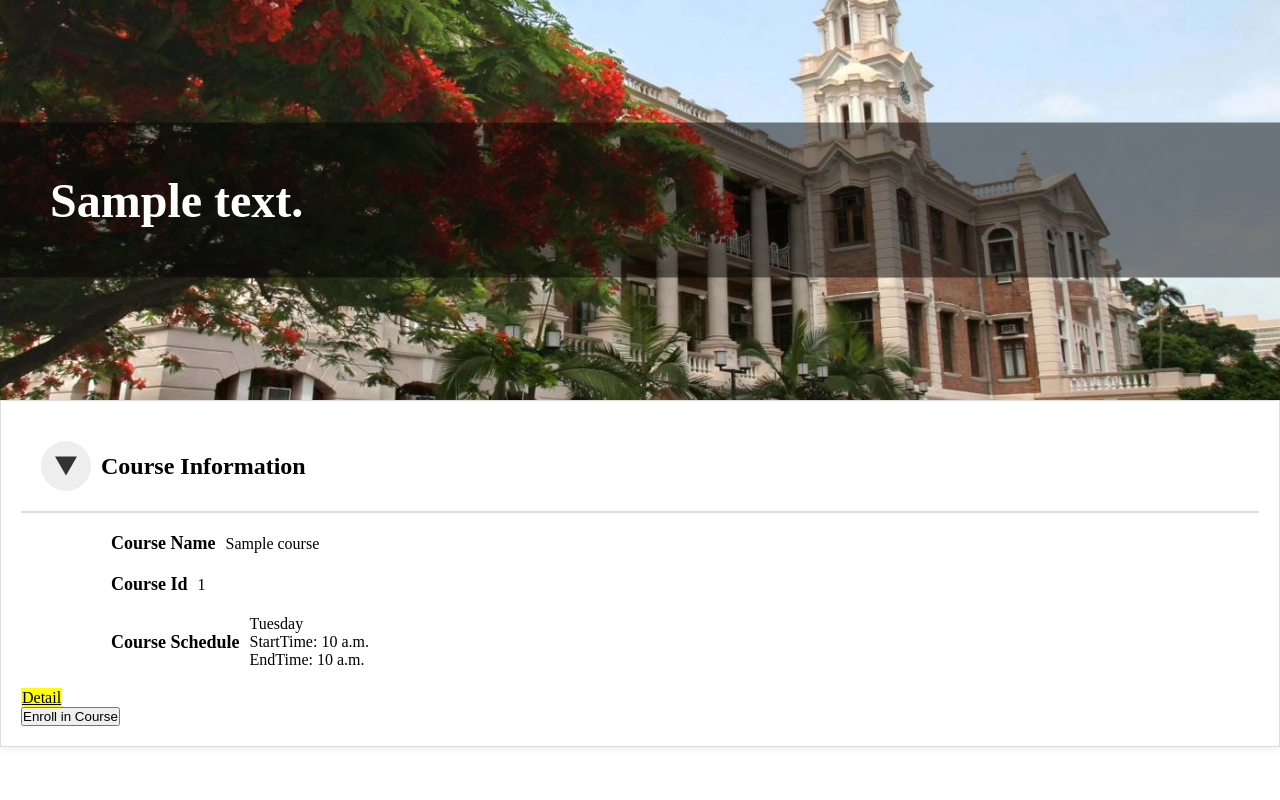
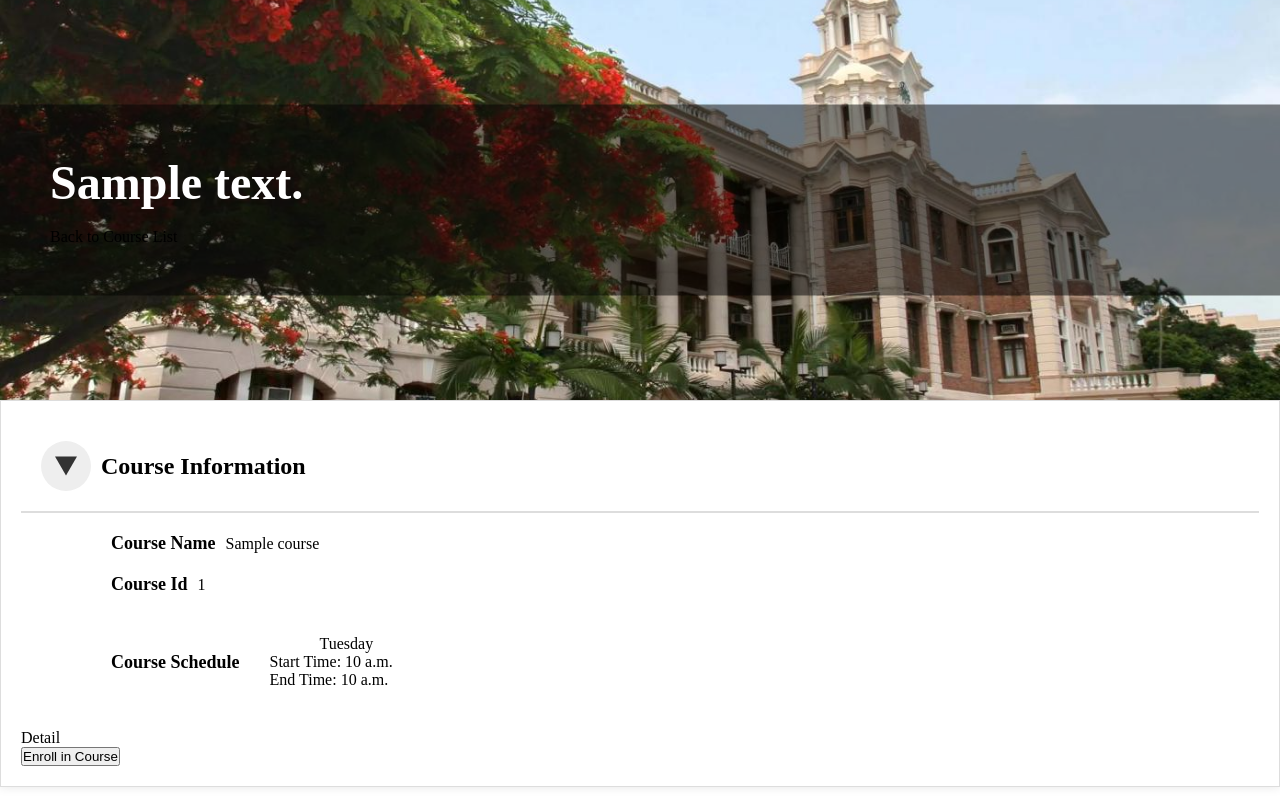
Before and after one commit to Geinzit/COMP3278_CourseManagementSystem, a Django app: page /manager/course/1/ in a window 1280 px wide. Run offline with Django 4.2, Linux system fonts and the light colour scheme; tables that the repository leaves empty hold one stand-in row (values such as "Sample post").

Commit message:
update htmls

```diff
--- a/manager/templates/course.html
+++ b/manager/templates/course.html
@@ -12,7 +12,9 @@
 <body>
     <div class="banner">
         <div class="text">
-            <h1>{{ course.description }}</h1>
+            <h1>{{ course.description }}</h1><br>
+            <a href="/manager/" class="detail-link">Back to Course List</a>
+
         </div>
         <img src="{% static 'img/banner.png' %}" alt="">
     </div>
@@ -36,11 +38,13 @@
             </div>
             <div class="CourseDetails_content_item">
                 <h2>Course Schedule</h2>
-                <div>
+                <div style="display:flex">
                   {% for schedule in course_schedules %}
-		        <p>{{ schedule.get_weekday_display }}</p>
-                        <p>StartTime: {{ schedule.start_time }}</p>
-                        <p>EndTime: {{ schedule.end_time }}</p>
+                  <div style="padding:20px">
+		                <p style="padding-left:50px">{{ schedule.get_weekday_display }}</p>
+                        <p>Start Time: {{ schedule.start_time }}</p>
+                        <p>End Time: {{ schedule.end_time }}</p>
+                    </div>
                     {% empty %}
                         <p>No course schedules found.</p>
                     {% endfor %}
@@ -48,7 +52,7 @@
             </div>
             <div class="buttons">
             <!-- 添加报名按钮 -->
-            <a href="{% url 'course1_information' course.course_id %}" class="detail-link" style="text-decoration: underline;background-color: yellow; padding: 1px;">Detail</a>
+            <a href="{% url 'course1_information' course.course_id %}" class="detail-link">Detail</a>
             <form action="{% url 'add_course' course.course_id %}" method="post">
                 {% csrf_token %}
                 <button type="submit" id="enrollButton">Enroll in Course</button>
--- a/manager/templates/curriculum.html
+++ b/manager/templates/curriculum.html
@@ -13,6 +13,7 @@
         <div class="containerBody">
             <h1>{{student_name}}, Welcome!</h1>
             <h3>Login time:</h3>
+            <a href="/manager/" class="list-link">View Course List</a>
         </div>
     </div>
 
@@ -22,6 +23,7 @@
                 <img class="icon" src="{% static 'img/reminder.png' %}">
                 <h3>You have class within one hour!</h3>
             </div>
+            <p> Current Time: {{ current_time }} </p>
             {% for session in sessions1h %}
                 <p>Time: {{ session.start_time }} </p>
                 <p>Classroom address: {{ session.course.course_name }}</p>
--- a/manager/templates/index.html
+++ b/manager/templates/index.html
@@ -12,7 +12,9 @@
 <body>
     <div class="banner">
         <div class="text">
-            <h1>CourseList</h1>
+            <h1>CourseList</h1><br>
+            <a href="/manager/curriculum/" class="list-link" style="color:white;text-decoration: underline;">Home</a>
+
         </div>
         <img src="{% static 'img/banner.png' %}" alt="">
     </div>
--- a/manager/templates/schedule.html
+++ b/manager/templates/schedule.html
@@ -13,6 +13,7 @@
         <div class="containerBody">
             <h1>{{student_name}}, Welcome!</h1>
             <h3>Login time:</h3>
+            <a href="/manager/" class="list-link">View Course List</a>
         </div>
     </div>
 
--- a/manager/views.py
+++ b/manager/views.py
@@ -136,7 +136,7 @@ def curriculum(request):
     #print(Sessions.values_list('course', flat=True))
 
     # getting the events that will happen in an hour
-    current_time = timezone.now()
+    current_time = timezone.now()-timedelta(hours=2)#for testing only
     one_hour_later = current_time + timedelta(hours=1)
 
     current_weekday = current_time.weekday()
@@ -146,7 +146,7 @@ def curriculum(request):
     student_name=Student.objects.get(name=student_id).usrname
 
     if SessionIn1H.exists():
-        context = {"student_name": student_name, "sessions1h": SessionIn1H}
+        context = {"student_name": student_name, "sessions1h": SessionIn1H, "current_time":current_weekday}#test only
         return render(request, "curriculum.html", context)
     else:
         course_schedule = []
```
